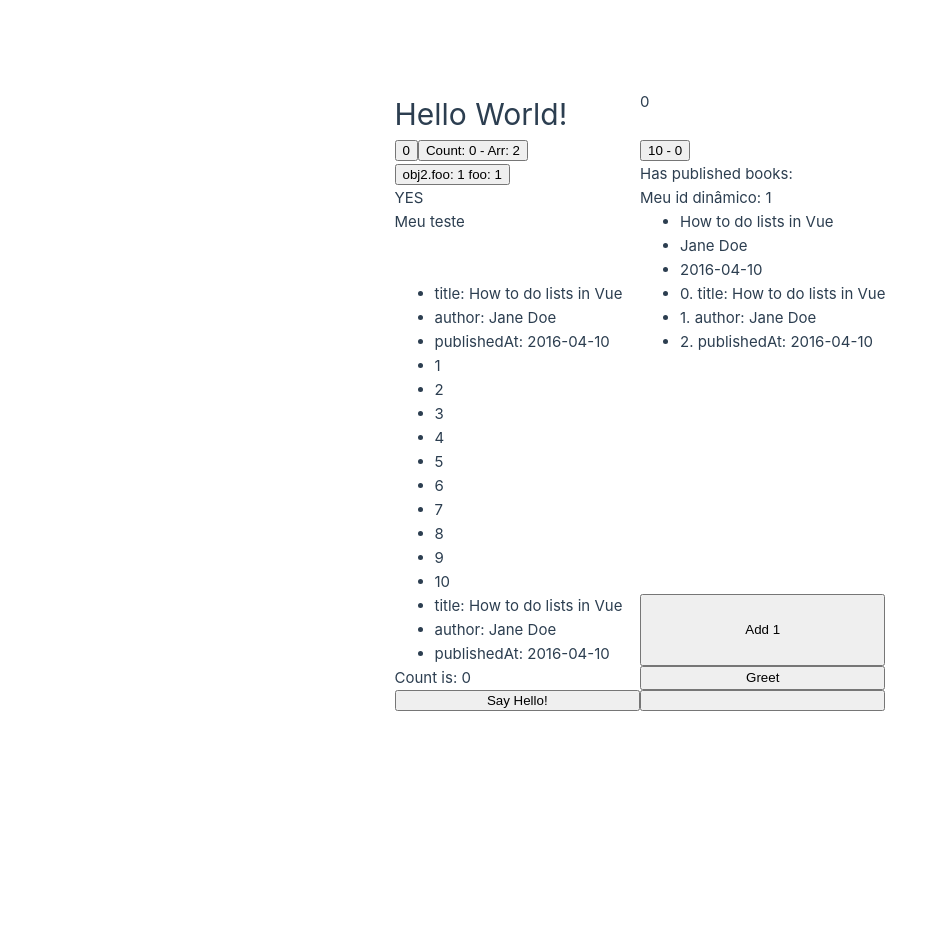
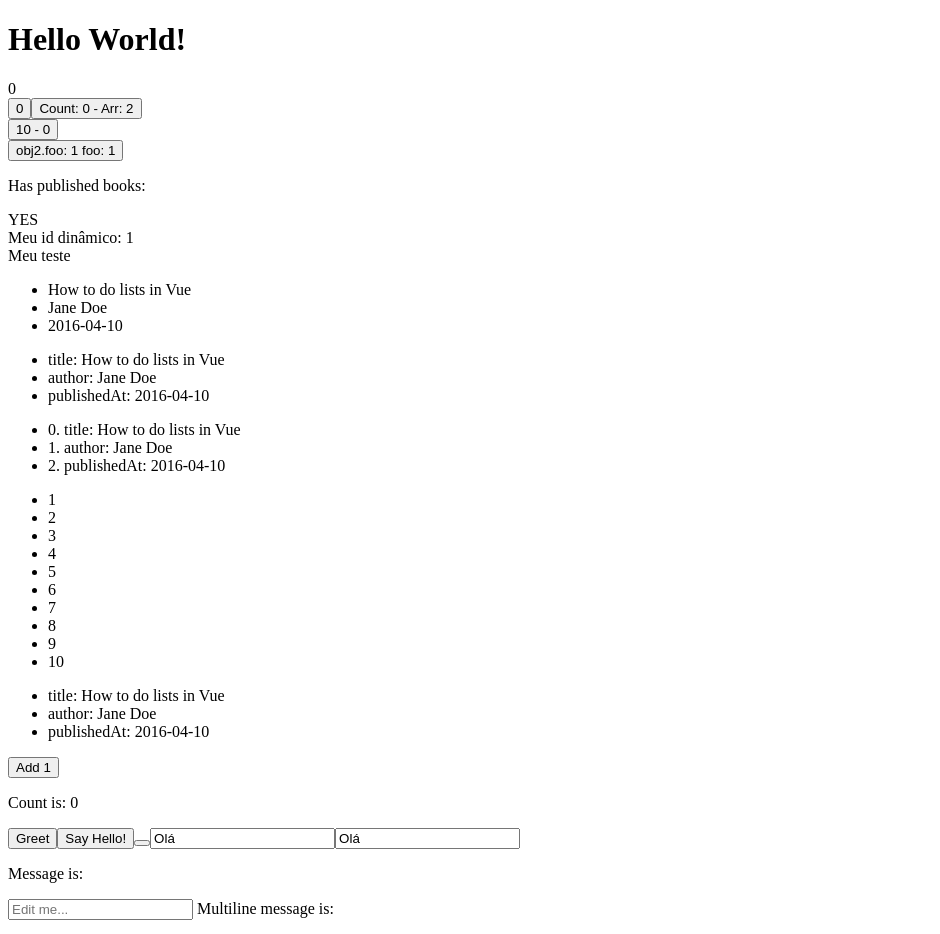
Before and after one commit to diegoamts/cursoVueJs, a Vue app: page / in a window 1280 px wide. Shown: the top 934 px of the page, without its empty margins (0-940 px from the left). Before the commit the page ends 800 px from the top, so only its background shows below. Built offline with nearby package versions, Linux system fonts and the light colour scheme.

Commit message:
FormInputBinding

```diff
--- a/index.html
+++ b/index.html
@@ -8,6 +8,7 @@
   </head>
   <body>
     <div id="app"></div>
+    <div><br><br><br><br><br><br><br></div>
     <script type="module" src="/src/main.js"></script>
   </body>
 </html>
--- a/src/App.vue
+++ b/src/App.vue
@@ -4,6 +4,7 @@ import { ref } from 'vue';
 import ClassAndStyleBindings from './components/ClassAndStyleBindings.vue';
 import ComputedProperties from './components/ComputedProperties.vue';
 import EventHandling from './components/EventHandling.vue';
+import FormInputBinding from './components/FormInputBinding.vue';
 import ListRendering from './components/ListRendering.vue';
 import TemplateSyntax from './components/TemplateSyntax.vue';
 
@@ -88,6 +89,7 @@ function mutateDeeply(){
   <ClassAndStyleBindings></ClassAndStyleBindings>
   <ListRendering></ListRendering>
   <EventHandling></EventHandling>
+  <FormInputBinding></FormInputBinding>
 </template>
 
 <style scoped></style>
--- a/src/main.js
+++ b/src/main.js
@@ -1,6 +1,6 @@
 import { createApp } from 'vue'
 import App from './App.vue'
 
-import './assets/main.css'
+//import './assets/main.css'
 
 createApp(App).mount('#app')
```
